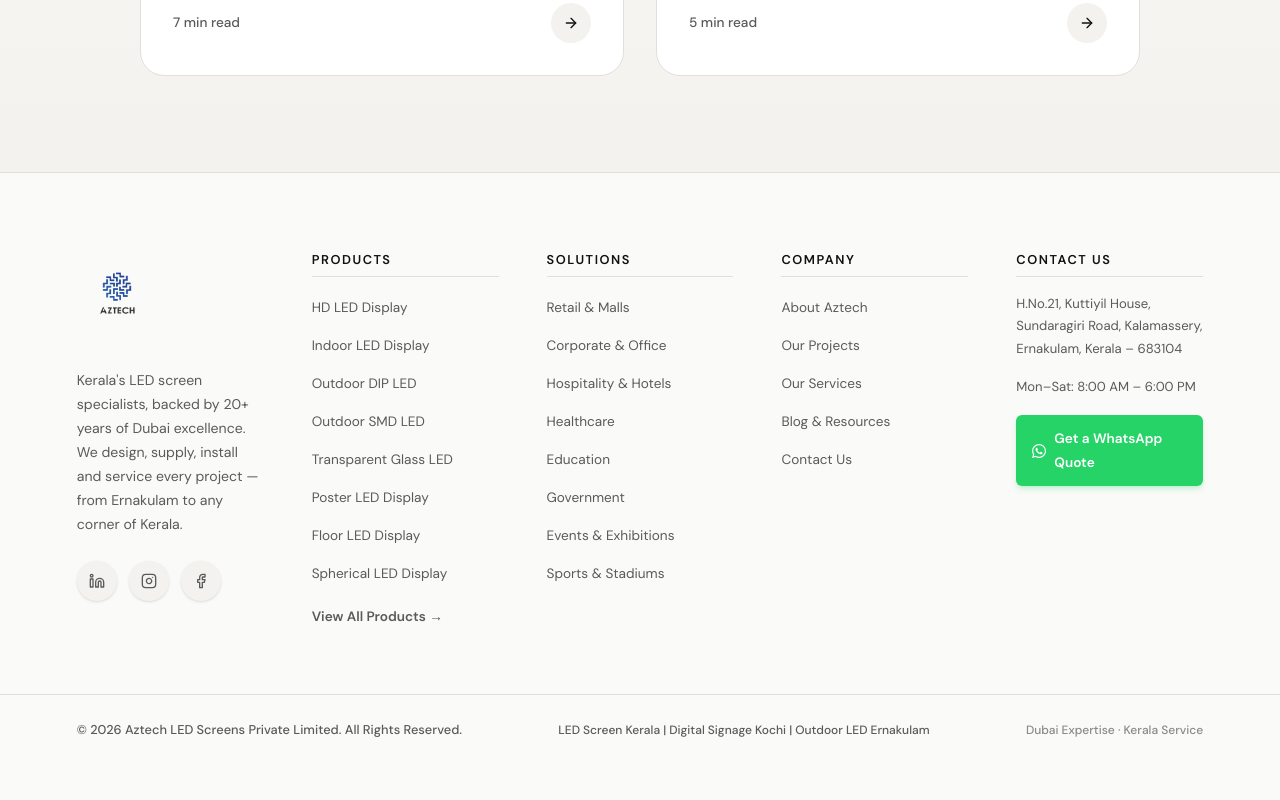
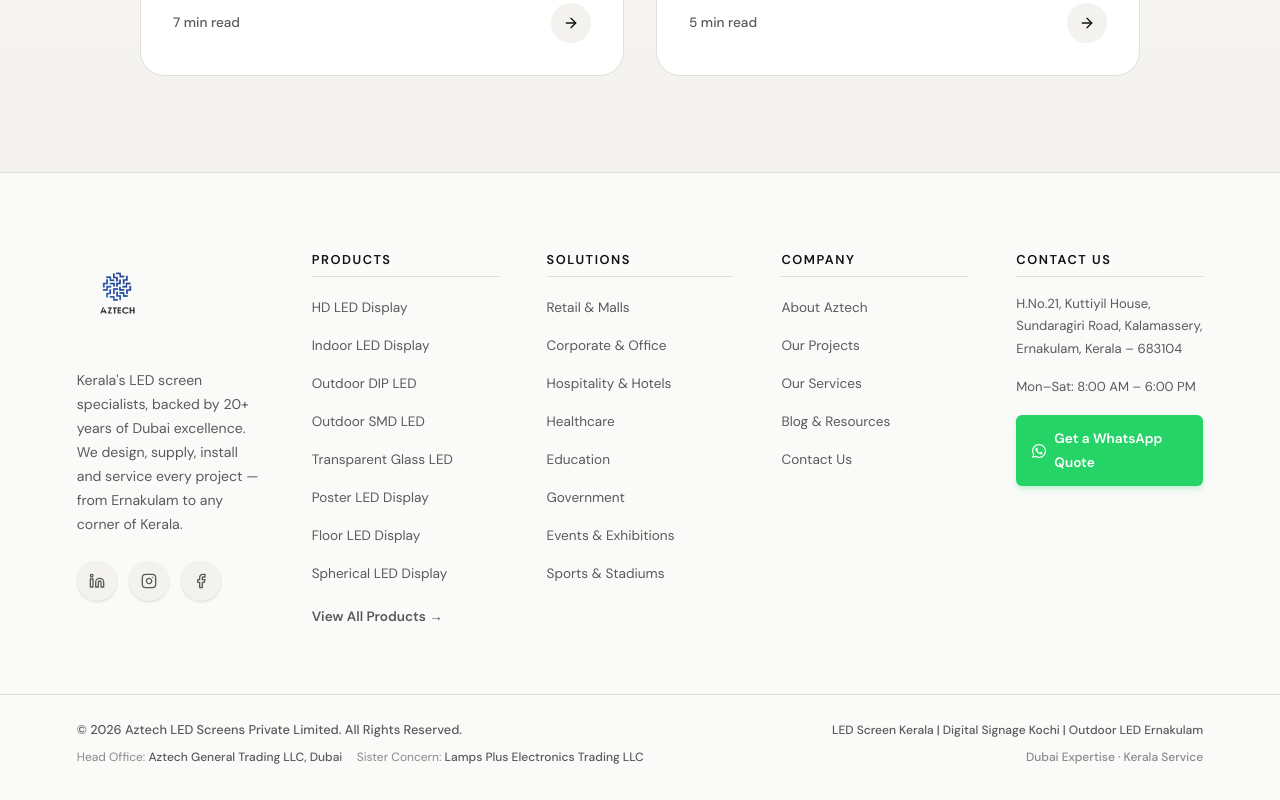
Before and after one commit to nirmaljohn2004/aztech_seo_friendly, a Next.js app: page /blog/indoor-vs-outdoor-led-screens in a window 1280 px wide. Shown: the part 7053-7853 px from the top of the page. Before the commit the page ends 7826 px from the top, so only its background shows below. Built offline with nearby package versions, Linux system fonts and the light colour scheme.

Commit message:
Refine layout and add Head Office/Sister Concern details to About, Contact and Footer

```diff
--- a/components/sections/about.tsx
+++ b/components/sections/about.tsx
@@ -45,6 +45,20 @@
             <p className="font-sans text-[1rem] leading-[1.75] text-[var(--text-body)] mb-6">
               Unlike resellers, we maintain full in-house capability. Our team designs, fabricates, installs, and services every project from start to finish. No subcontractors. No finger-pointing. Just accountable, professional service — backed by our direct Dubai supply chain that keeps your project on schedule.
             </p>
+
+            {/* Corporate Structure */}
+            <div className="flex flex-col sm:flex-row gap-3 mb-6">
+              <div className="flex-1 flex flex-col gap-0.5 bg-[var(--bg-secondary)] border border-[var(--border-light)] rounded-[var(--radius-sm)] px-4 py-3">
+                <span className="font-sans text-[0.68rem] font-bold uppercase tracking-[0.12em] text-[var(--accent)]">Head Office</span>
+                <span className="font-sans text-[0.85rem] font-medium text-[var(--text-primary)] leading-[1.4]">Aztech General Trading LLC</span>
+                <span className="font-sans text-[0.78rem] text-[var(--text-muted)]">Dubai, UAE</span>
+              </div>
+              <div className="flex-1 flex flex-col gap-0.5 bg-[var(--bg-secondary)] border border-[var(--border-light)] rounded-[var(--radius-sm)] px-4 py-3">
+                <span className="font-sans text-[0.68rem] font-bold uppercase tracking-[0.12em] text-[var(--copper)]">Sister Concern</span>
+                <span className="font-sans text-[0.85rem] font-medium text-[var(--text-primary)] leading-[1.4]">Lamps Plus Electronics Trading LLC</span>
+                <span className="font-sans text-[0.78rem] text-[var(--text-muted)]">Dubai, UAE</span>
+              </div>
+            </div>
 
             <a
               href="#contact"
--- a/components/sections/contact.tsx
+++ b/components/sections/contact.tsx
@@ -137,7 +137,7 @@
           <div>
             {/* Company card */}
             <div className="bg-white p-7 rounded-[var(--radius-md)] border border-[var(--border-light)] mb-6">
-              <div className="flex flex-col mb-6">
+              <div className="flex flex-col mb-5">
                 <div className="flex items-baseline gap-0.5">
                   <span className="font-serif text-[26px] font-bold text-[var(--text-primary)]">AZTECH</span>
                   <span className="font-sans text-[14px] font-semibold text-[var(--accent)]"> LED</span>
@@ -145,6 +145,23 @@
                 <span className="font-sans text-[0.85rem] text-[var(--text-muted)]">
                   Aztech LED Screens Private Limited
                 </span>
+              </div>
+
+              {/* Corporate Identity */}
+              <div className="flex flex-col gap-2 mb-5 p-4 bg-[var(--bg-secondary)] rounded-[var(--radius-sm)] border border-[var(--border-light)]">
+                <div className="flex items-start gap-2">
+                  <span className="font-sans text-[0.7rem] font-semibold uppercase tracking-[0.1em] text-[var(--accent)] whitespace-nowrap mt-0.5">Head Office</span>
+                  <span className="font-sans text-[0.82rem] text-[var(--text-body)] leading-[1.5]">
+                    Aztech General Trading LLC, Dubai, UAE
+                  </span>
+                </div>
+                <div className="h-px bg-[var(--border-light)]" />
+                <div className="flex items-start gap-2">
+                  <span className="font-sans text-[0.7rem] font-semibold uppercase tracking-[0.1em] text-[var(--copper)] whitespace-nowrap mt-0.5">Sister Concern</span>
+                  <span className="font-sans text-[0.82rem] text-[var(--text-body)] leading-[1.5]">
+                    Lamps Plus Electronics Trading LLC
+                  </span>
+                </div>
               </div>
 
               <div className="flex flex-col gap-4">
--- a/components/sections/footer.tsx
+++ b/components/sections/footer.tsx
@@ -167,10 +167,18 @@
       {/* Bottom Bar */}
       <div className="bg-[var(--bg-primary)] border-t border-[var(--border-light)]">
         <div className="px-[var(--section-pad-x)] py-6 pb-28 md:pb-8">
-          <div className="max-w-[var(--container-max)] mx-auto flex flex-col md:flex-row md:items-center md:justify-between gap-3 text-center md:text-left">
+          <div className="max-w-[var(--container-max)] mx-auto flex flex-col lg:flex-row lg:items-end lg:justify-between gap-4 text-center md:text-left">
+            <div className="flex flex-col gap-1.5">
               <p className="font-sans text-[0.8rem] font-medium text-[var(--text-secondary)]">
                 © 2026 Aztech LED Screens Private Limited. All Rights Reserved.
               </p>
+              <p className="font-sans text-[0.75rem] text-[var(--text-secondary)]/70 hidden sm:block">
+                Head Office: <span className="font-medium text-[var(--text-secondary)]">Aztech General Trading LLC, Dubai</span>
+                <span className="mx-1.5 text-white/20">·</span>
+                Sister Concern: <span className="font-medium text-[var(--text-secondary)]">Lamps Plus Electronics Trading LLC</span>
+              </p>
+            </div>
+            <div className="flex flex-col gap-1.5 lg:text-right">
               <p className="font-sans text-[0.75rem] font-medium text-[var(--text-secondary)] hidden lg:block">
                 LED Screen Kerala | Digital Signage Kochi | Outdoor LED Ernakulam
               </p>
@@ -180,6 +188,7 @@
             </div>
           </div>
         </div>
+      </div>
     </footer>
   )
 }
```
Lines whose indentation alone changed are shown as unchanged.
